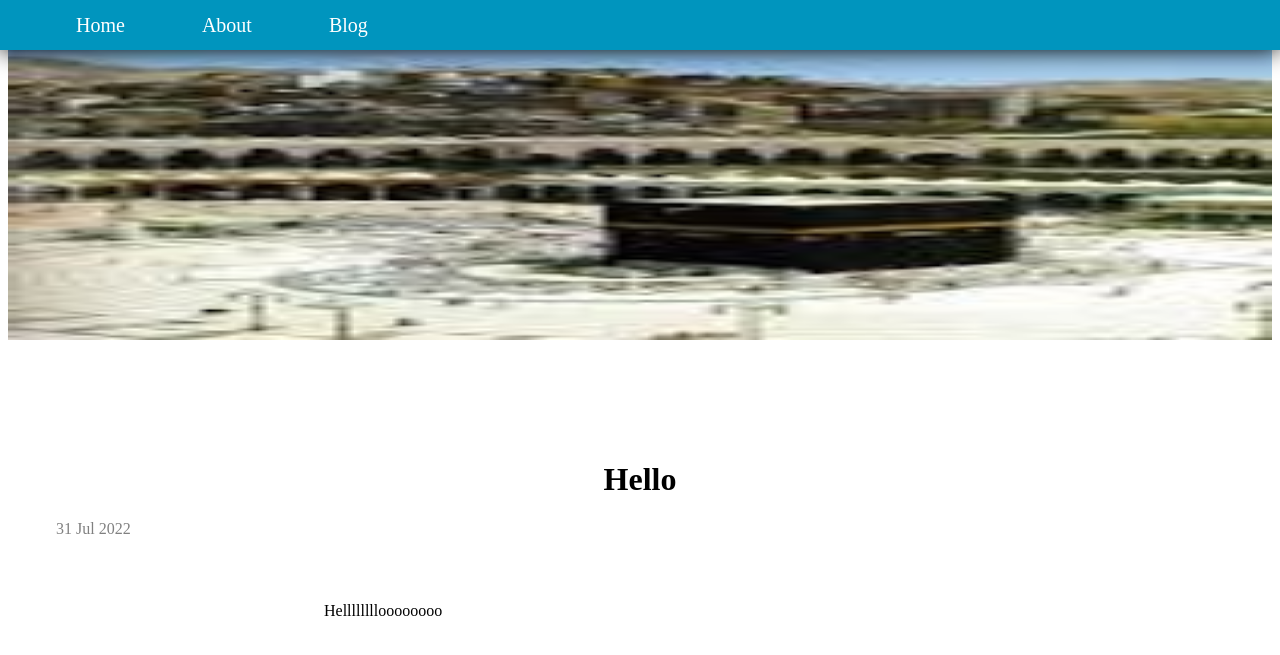
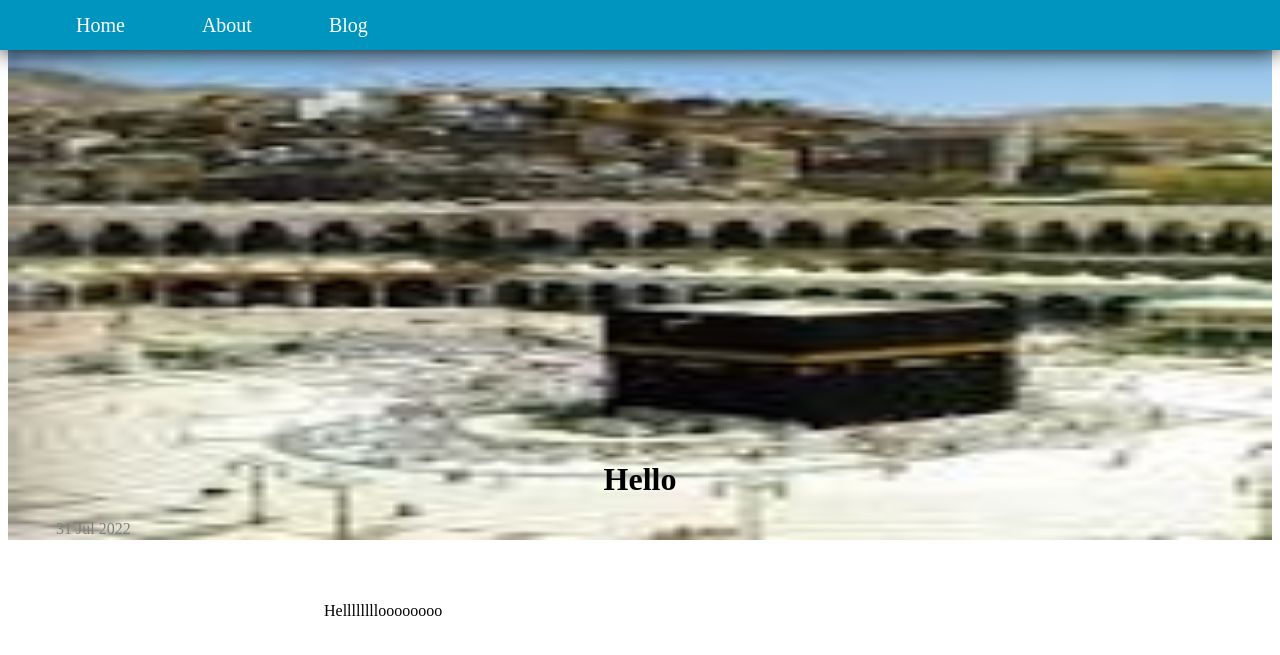
Before and after one commit to mumtazf/blog, a Jekyll site: the page built from docs/_posts/2022-07-31-yay.md, in a window 1280 px wide. Shown: the top 655 px of the page. Built offline with Jekyll 4.4.1, drawn with Linux system fonts in a browser that asks for light colours.

Commit message:
updated font style + padding

```diff
--- a/docs/_layouts/post.html
+++ b/docs/_layouts/post.html
@@ -4,13 +4,16 @@
 
 <head>
     <link rel = "stylesheet" href = "{{site.github.url}}/assets/style.css">
+    <link rel="preconnect" href="https://fonts.googleapis.com">
+    <link rel="preconnect" href="https://fonts.gstatic.com" crossorigin>
+    <link href="https://fonts.googleapis.com/css2?family=Lato&family=Raleway:wght@500&family=Roboto:wght@100;300;400&display=swap" rel="stylesheet">
 </head>
 
 <body>
 
 <main>
     <div class = "featured-image">
-        <img src= "{{site.github.url}}//assets//images//{{page.image}}" height = "300px", width = "100%" >
+        <img src= "{{site.github.url}}//assets//images//{{page.image}}" height = "500px", width = "100%" >
     </div>
 
     <h1 class = "title">{{page.title}}</h1>
```
